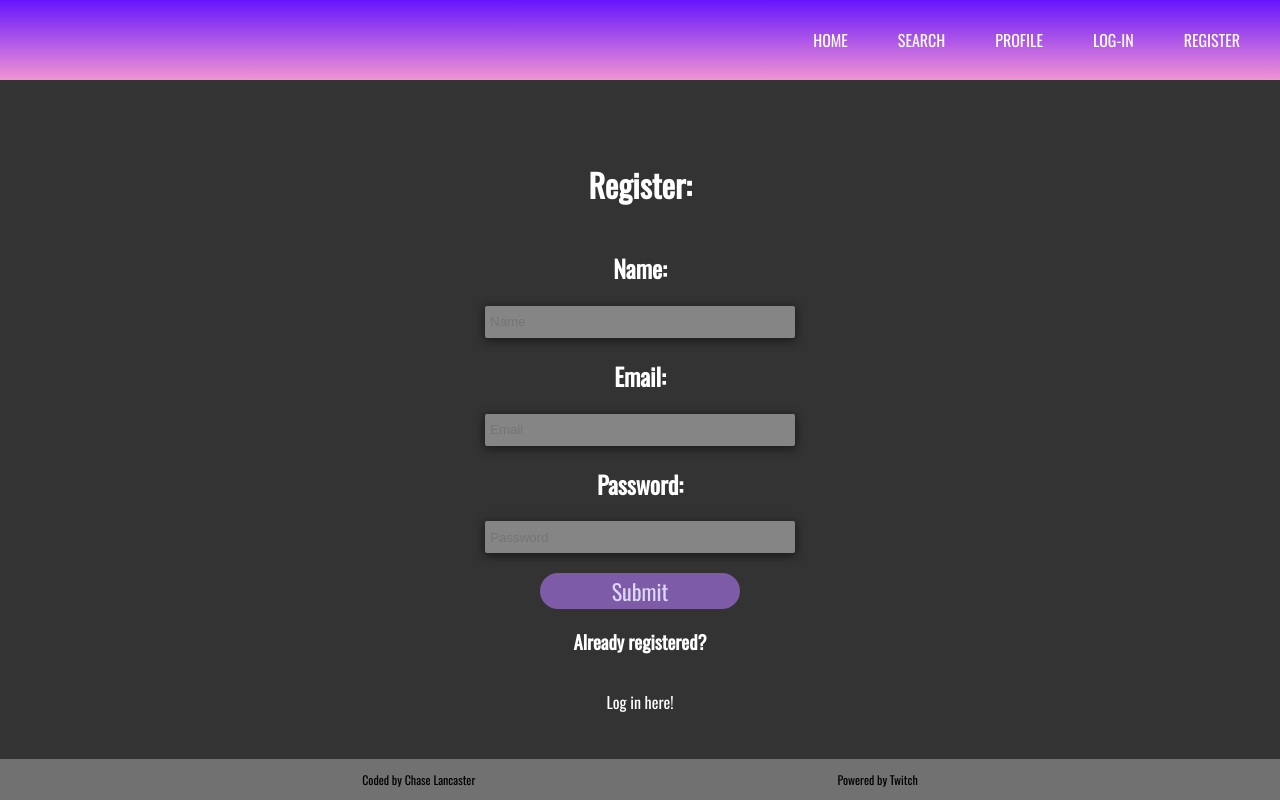
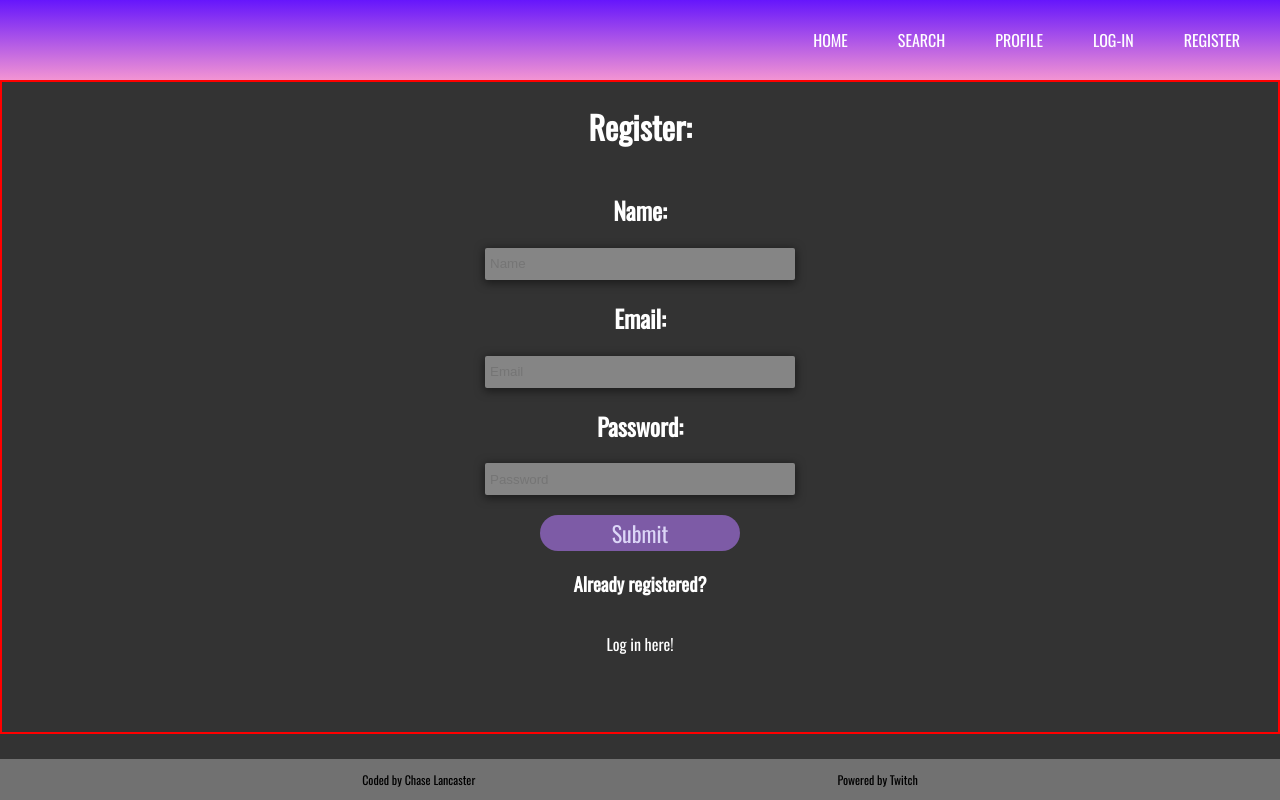
Before and after one commit to chaselancaster/nosmallstreamer-frontend, a React (Create React App) app: page / in a window 1280 px wide. Both pictures are taken after a click on the item "REGISTER". Built offline with nearby package versions, Linux system fonts and the light colour scheme; some icons are missing.

Commit message:
add margin-bottom to the register-form so that it doesn't overlap in the footer

```diff
--- a/src/Component/Footer/Footer.css
+++ b/src/Component/Footer/Footer.css
@@ -5,7 +5,6 @@ footer {
   position: absolute;
   bottom: 0;
   width: 100%;
-  /* margin-top: 50px; */
   /* height: 40px; */
 }
 
--- a/src/Component/Register/Register.css
+++ b/src/Component/Register/Register.css
@@ -3,8 +3,9 @@
   flex-direction: column;
   justify-content: space-evenly;
   align-items: center;
-  margin-top: 60px;
-  /* border: 2px solid red; */
+  /* margin-top: 60px; */
+  /* margin-bottom: 50px; */
+  border: 2px solid red;
 }
 
 .register-parent-container h1 {
@@ -22,6 +23,7 @@
   align-items: center;
   height: 500px;
   color: white;
+  margin-bottom: 60px;
 }
 
 .register-form button {
```
